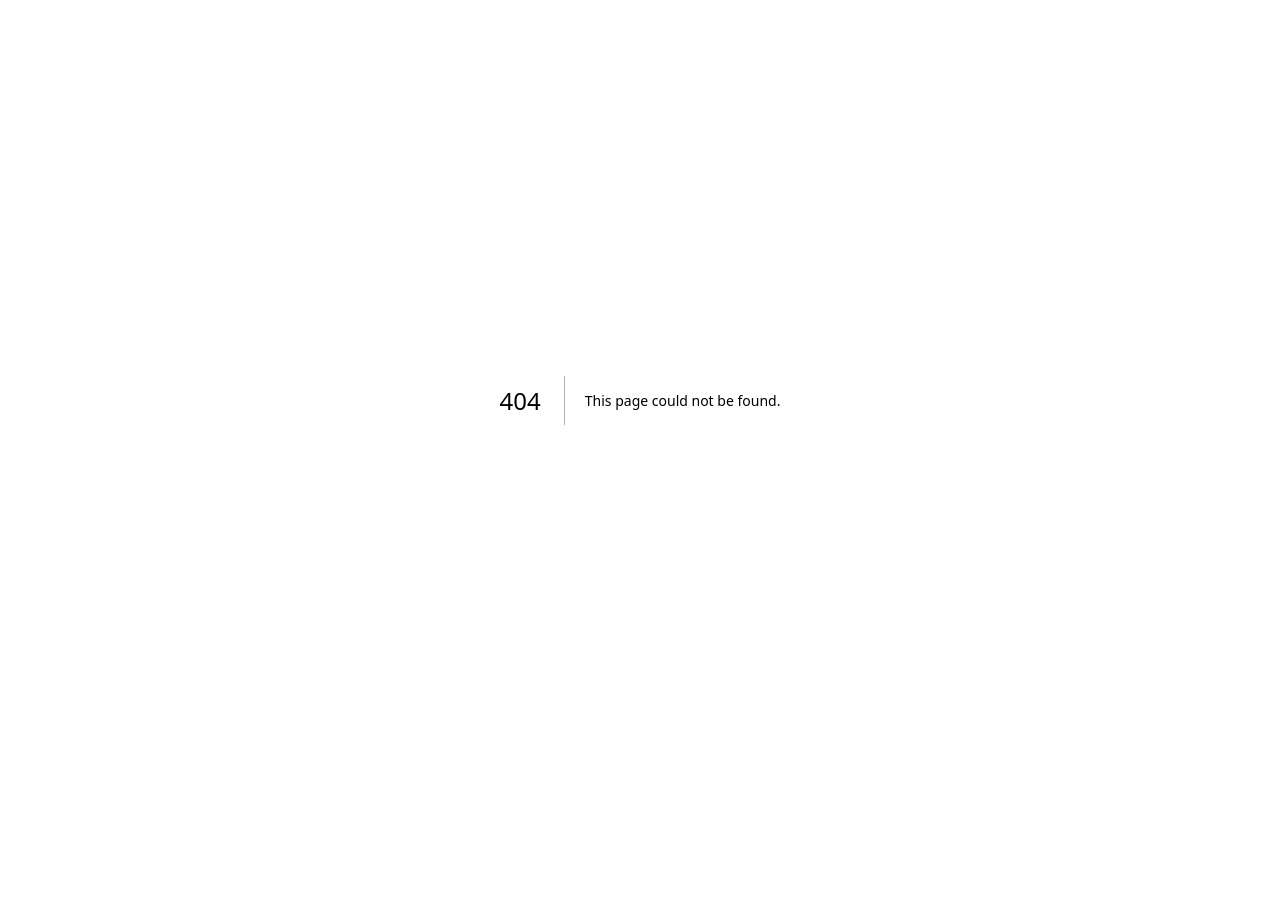
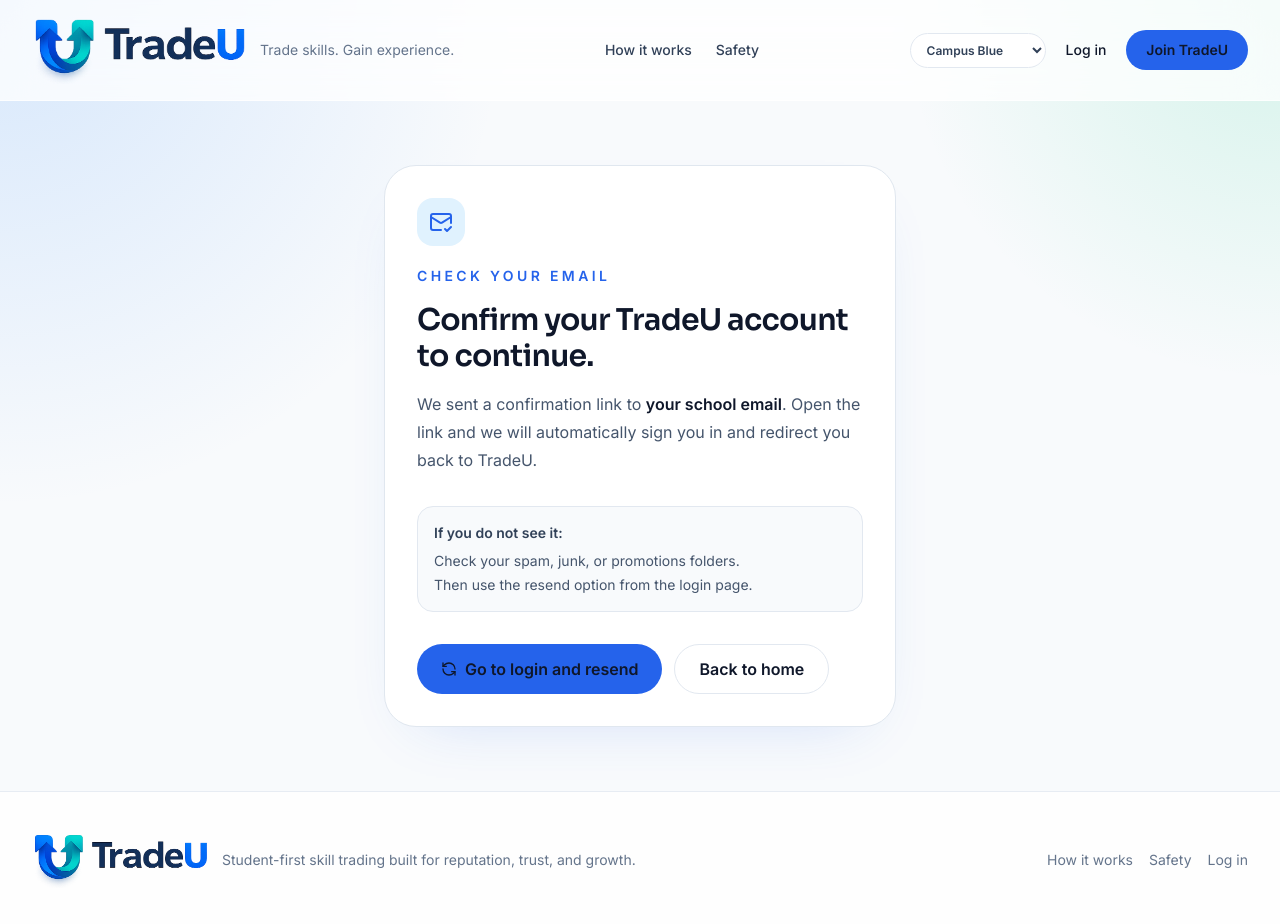
Before and after one commit to Michael-Blake-Donaldson/TradeU, a Next.js app: page /check-email in a window 1280 px wide. Before the commit this address had no page. Shown: the top 924 px of the page. Before the commit the page ends 800 px from the top, so only its background shows below. Built offline with nearby package versions, Linux system fonts and the light colour scheme.

Commit message:
Add email confirmation page and auth callback redirect flow

```diff
--- /dev/null
+++ b/app/(public)/check-email/page.tsx
@@ -0,0 +1,54 @@
+import Link from "next/link";
+import { MailCheck, RefreshCcw } from "lucide-react";
+
+type CheckEmailPageProps = {
+  searchParams?: Promise<{ email?: string }>;
+};
+
+export default async function CheckEmailPage({ searchParams }: CheckEmailPageProps) {
+  const params = (await searchParams) ?? {};
+  const email = params.email ?? "your school email";
+
+  return (
+    <div className="mx-auto max-w-xl px-4 py-16 sm:px-6 lg:px-8">
+      <section className="surface rounded-[32px] p-8">
+        <div className="inline-flex rounded-2xl bg-hero-wash p-3 text-primary">
+          <MailCheck className="h-6 w-6" />
+        </div>
+
+        <p className="mt-5 text-sm font-semibold uppercase tracking-[0.24em] text-primary">
+          Check your email
+        </p>
+        <h1 className="section-heading mt-4 text-3xl font-semibold tracking-tight text-ink">
+          Confirm your TradeU account to continue.
+        </h1>
+        <p className="mt-4 text-base leading-7 text-slate-600">
+          We sent a confirmation link to <span className="font-semibold text-ink">{email}</span>.
+          Open the link and we will automatically sign you in and redirect you back to TradeU.
+        </p>
+
+        <div className="mt-8 rounded-2xl border border-slate-200 bg-slate-50 px-4 py-4 text-sm text-slate-600">
+          <p className="font-semibold text-slate-700">If you do not see it:</p>
+          <p className="mt-2">Check your spam, junk, or promotions folders.</p>
+          <p className="mt-1">Then use the resend option from the login page.</p>
+        </div>
+
+        <div className="mt-8 flex flex-col gap-3 sm:flex-row">
+          <Link
+            href="/login"
+            className="inline-flex items-center justify-center gap-2 rounded-full bg-primary px-6 py-3 text-base font-semibold text-white transition hover:bg-primary-strong"
+          >
+            <RefreshCcw className="h-4 w-4" />
+            Go to login and resend
+          </Link>
+          <Link
+            href="/"
+            className="inline-flex items-center justify-center rounded-full border border-slate-200 px-6 py-3 text-base font-semibold text-slate-700 transition hover:bg-slate-50"
+          >
+            Back to home
+          </Link>
+        </div>
+      </section>
+    </div>
+  );
+}
--- /dev/null
+++ b/app/auth/callback/route.ts
@@ -0,0 +1,39 @@
+import { NextResponse } from "next/server";
+import type { EmailOtpType } from "@supabase/supabase-js";
+
+import { createSupabaseServerClient } from "@/lib/supabase/server";
+
+function sanitizeNextPath(nextPath: string | null) {
+  if (!nextPath || !nextPath.startsWith("/")) {
+    return "/";
+  }
+
+  return nextPath;
+}
+
+export async function GET(request: Request) {
+  const requestUrl = new URL(request.url);
+  const code = requestUrl.searchParams.get("code");
+  const tokenHash = requestUrl.searchParams.get("token_hash");
+  const type = requestUrl.searchParams.get("type") as EmailOtpType | null;
+  const nextPath = sanitizeNextPath(requestUrl.searchParams.get("next"));
+
+  const supabase = await createSupabaseServerClient();
+  if (!supabase) {
+    return NextResponse.redirect(new URL(`/login?error=missing-supabase`, requestUrl.origin));
+  }
+
+  if (code) {
+    const { error } = await supabase.auth.exchangeCodeForSession(code);
+    if (error) {
+      return NextResponse.redirect(new URL(`/login?error=confirm-failed`, requestUrl.origin));
+    }
+  } else if (tokenHash && type) {
+    const { error } = await supabase.auth.verifyOtp({ type, token_hash: tokenHash });
+    if (error) {
+      return NextResponse.redirect(new URL(`/login?error=confirm-failed`, requestUrl.origin));
+    }
+  }
+
+  return NextResponse.redirect(new URL(nextPath, requestUrl.origin));
+}
--- a/components/tradeu/login-form.tsx
+++ b/components/tradeu/login-form.tsx
@@ -7,6 +7,8 @@ import { Loader2 } from "lucide-react";
 import { toast } from "sonner";
 
 import { createSupabaseBrowserClient } from "@/lib/supabase/client";
+
+const AUTH_CONFIRM_REDIRECT_PATH = "/auth/callback?next=/dashboard";
 
 export function LoginForm() {
   const router = useRouter();
@@ -69,7 +71,7 @@ export function LoginForm() {
         type: "signup",
         email: email.trim(),
         options: {
-          emailRedirectTo: `${window.location.origin}/login`,
+          emailRedirectTo: `${window.location.origin}${AUTH_CONFIRM_REDIRECT_PATH}`,
         },
       });
 
--- a/components/tradeu/signup-form.tsx
+++ b/components/tradeu/signup-form.tsx
@@ -7,6 +7,8 @@ import { Loader2 } from "lucide-react";
 import { toast } from "sonner";
 
 import { createSupabaseBrowserClient } from "@/lib/supabase/client";
+
+const AUTH_CONFIRM_REDIRECT_PATH = "/auth/callback?next=/dashboard";
 
 export function SignupForm() {
   const router = useRouter();
@@ -50,7 +52,7 @@ export function SignupForm() {
           data: {
             full_name: fullName.trim(),
           },
-          emailRedirectTo: `${window.location.origin}/login`,
+          emailRedirectTo: `${window.location.origin}${AUTH_CONFIRM_REDIRECT_PATH}`,
         },
       });
 
@@ -72,7 +74,7 @@ export function SignupForm() {
       }
 
       toast.success("Check your email to confirm your account. Also check spam/promotions folders.");
-      router.push("/login");
+      router.push(`/check-email?email=${encodeURIComponent(email.trim())}`);
     } finally {
       setIsSubmitting(false);
     }
```
